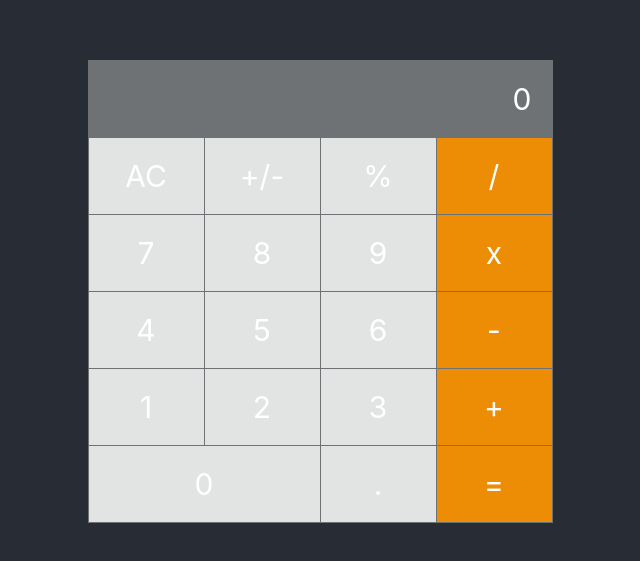
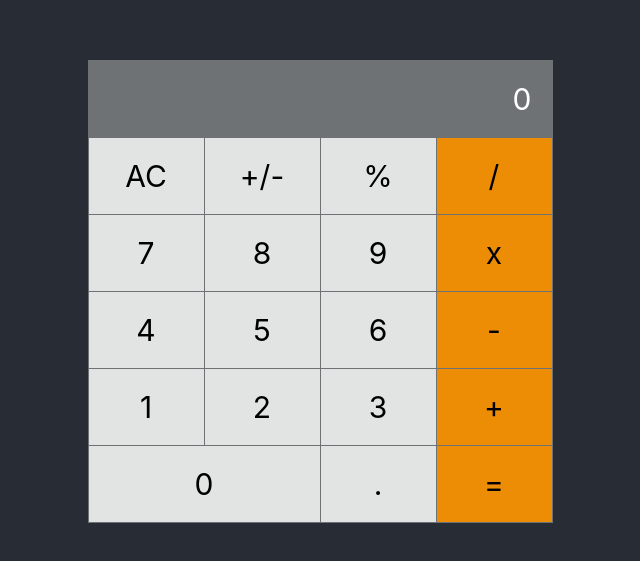
Before and after one commit to SSEKPIUS/Microverse-Math-magicians, a React (Create React App) app: page / in a window 1280 px wide. Shown: the part 109-670 px from the top of the page, without its empty margins (320-960 px from the left). Built offline with nearby package versions, Linux system fonts and the light colour scheme.

Commit message:
added calc

```diff
--- a/src/App.css
+++ b/src/App.css
@@ -24,12 +24,14 @@
   padding: 20px;
   font-size: 30px;
   width: 2.5em;
+  color: black;
 }
 
 .calc.grid-container .top {
   background-color: #6f7275;
   text-align: right;
   width: auto !important;
+  color: white !important;
 }
 
 .calc.grid-container .right {
```
